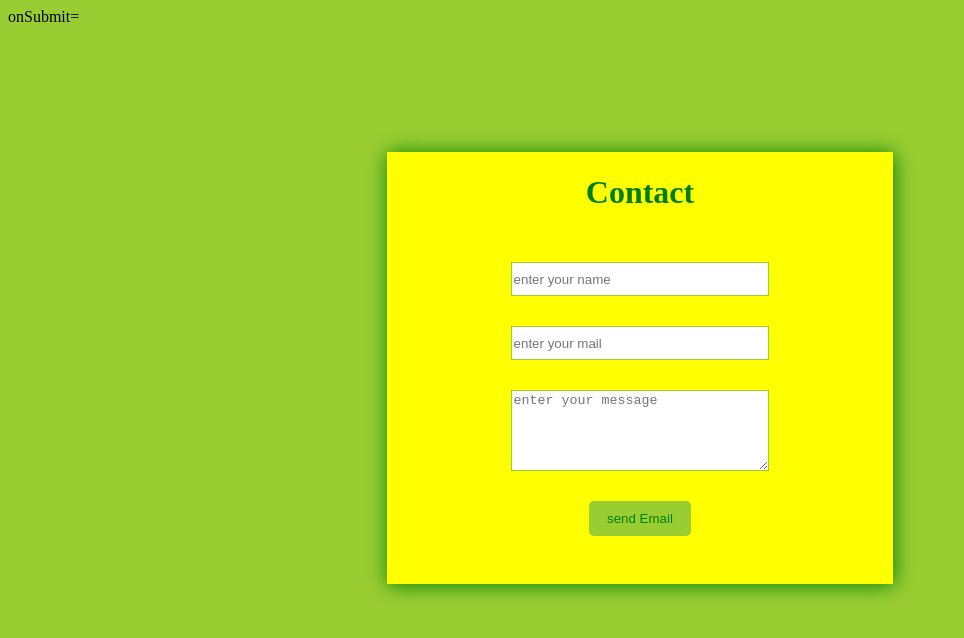
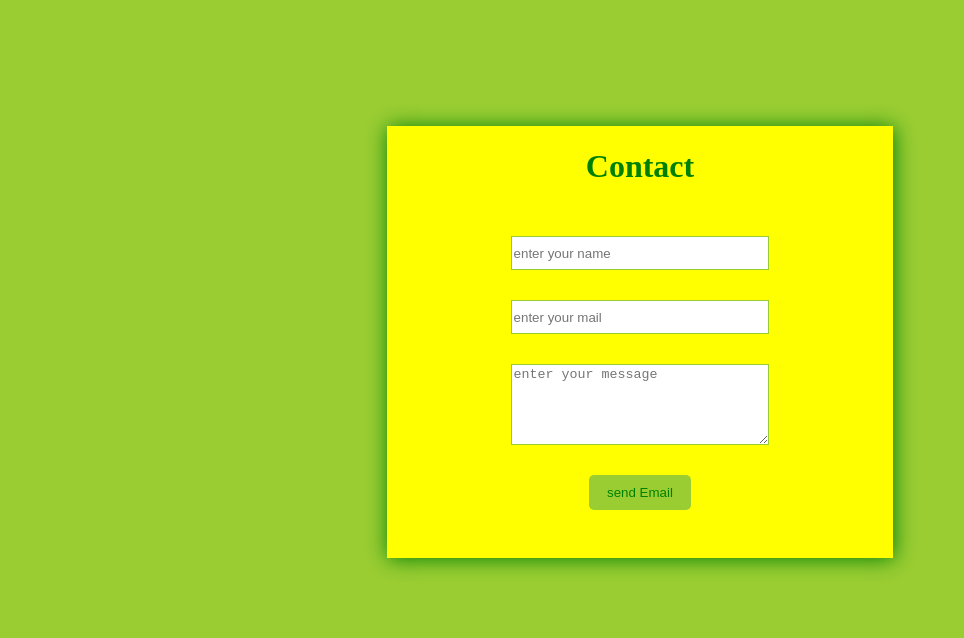
Before and after one commit to aparnamagadum/Nodemailer, a React (Vite) app in the folder client/contact/: page / in a window 1280 px wide. Shown: the top 638 px of the page, without its empty margins (0-964 px from the left). Built offline with nearby package versions, Linux system fonts and the light colour scheme.

Commit message:
added deployed server

```diff
--- a/client/contact/src/App.jsx
+++ b/client/contact/src/App.jsx
@@ -19,8 +19,7 @@ function App() {
   }
   return (
     <>
-      onSubmit={sendData}
-     <form >
+     <form onSubmit={sendData}>
       <h1>Contact</h1>
       <input type="text" name="name" placeholder='enter your name' value={name} onChange={(e)=>setName(e.target.value)}/>
       <input type="email" name="email" placeholder='enter your mail' value={email} onChange={(e)=>setEmail(e.target.value)}/>
```
